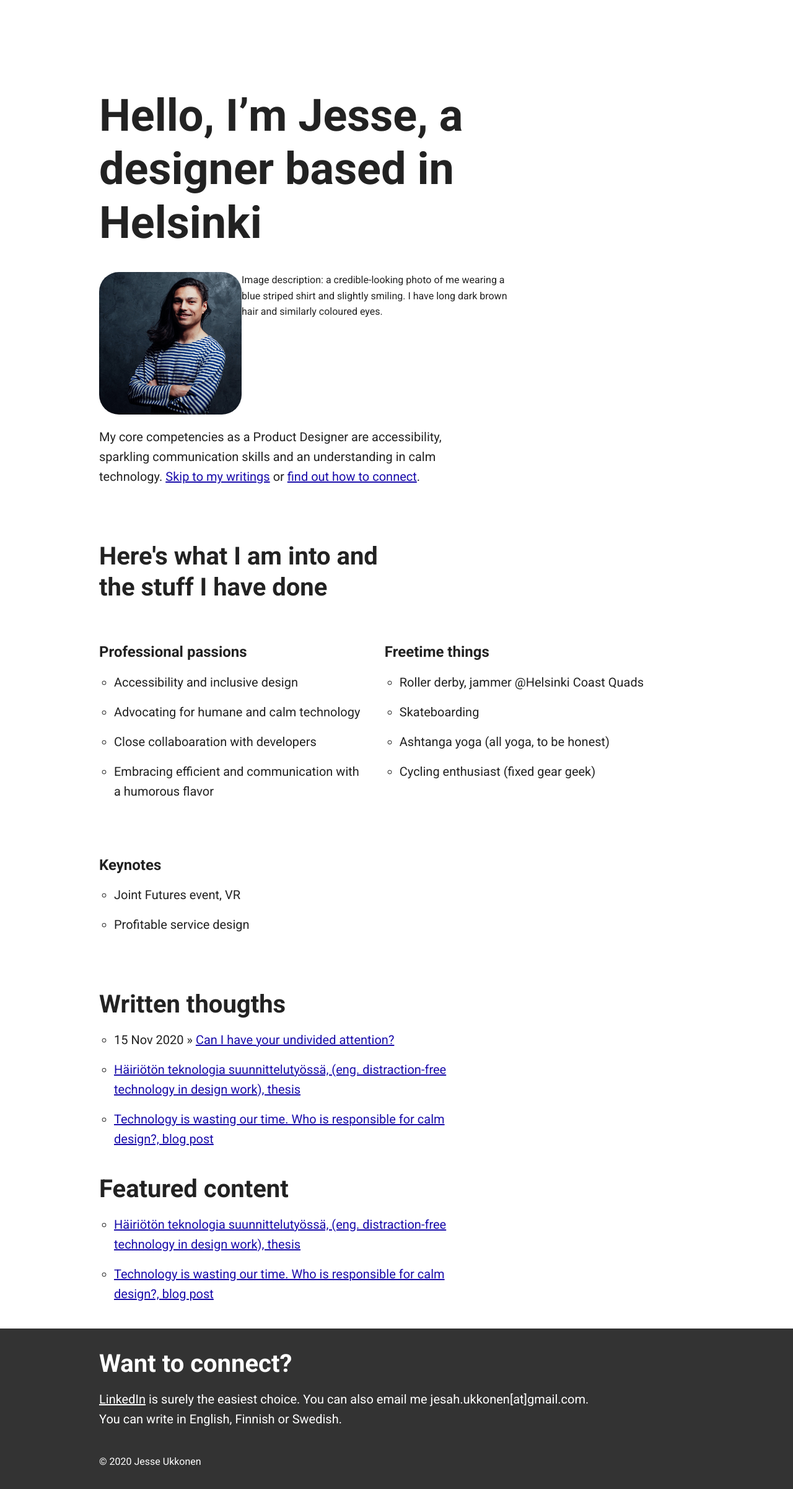
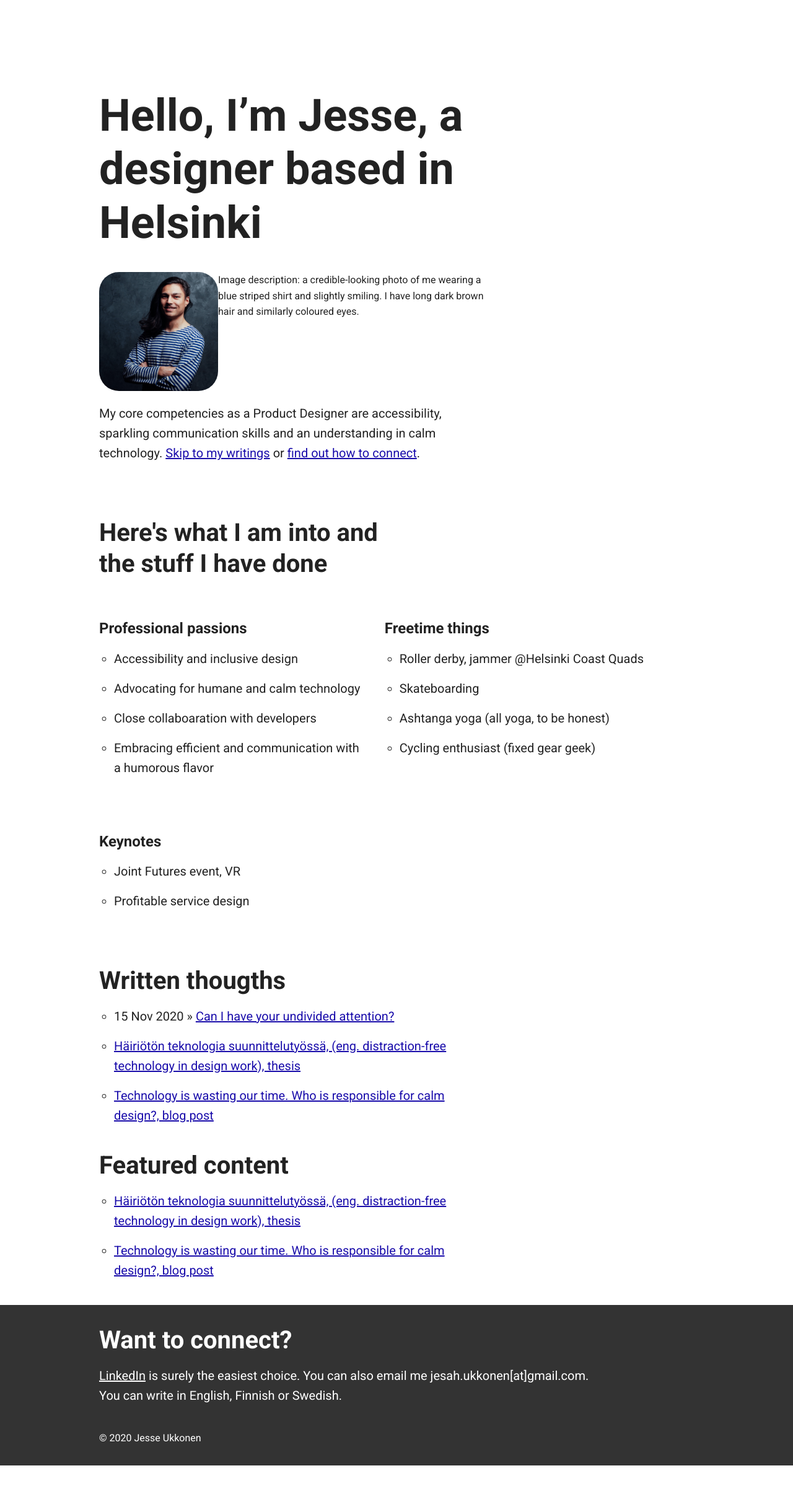
Before and after one commit to jesseu/jesseu.github.io, a Jekyll site: the page built from index.html, in a window 1280 px wide. Shown: the whole page at 62% size. Built offline with Jekyll 4.4.1, drawn with Linux system fonts in a browser that asks for light colours; after the commit the page ends 2365 px from its top, so only the background shows below that.

Commit message:
Update skeleton.css

```diff
--- a/css/skeleton.css
+++ b/css/skeleton.css
@@ -162,7 +162,7 @@ a:hover {
 –––––––––––––––––––––––––––––––––––––––––––––––––– */
 .avatar {
   border-radius: 2rem;
-  max-width: 25%;
+  max-width: 12rem;
   margin-right 1rem;
 }
 
```
